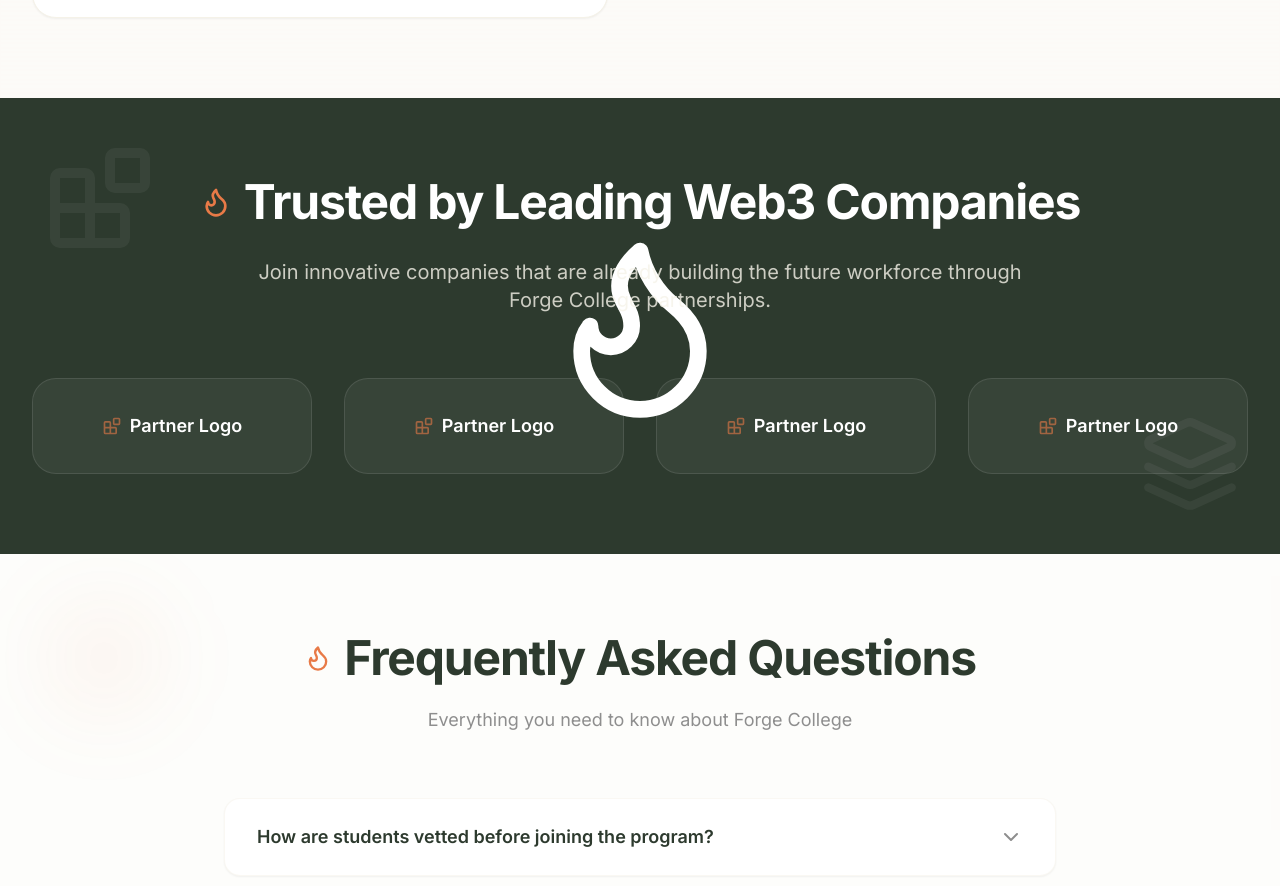
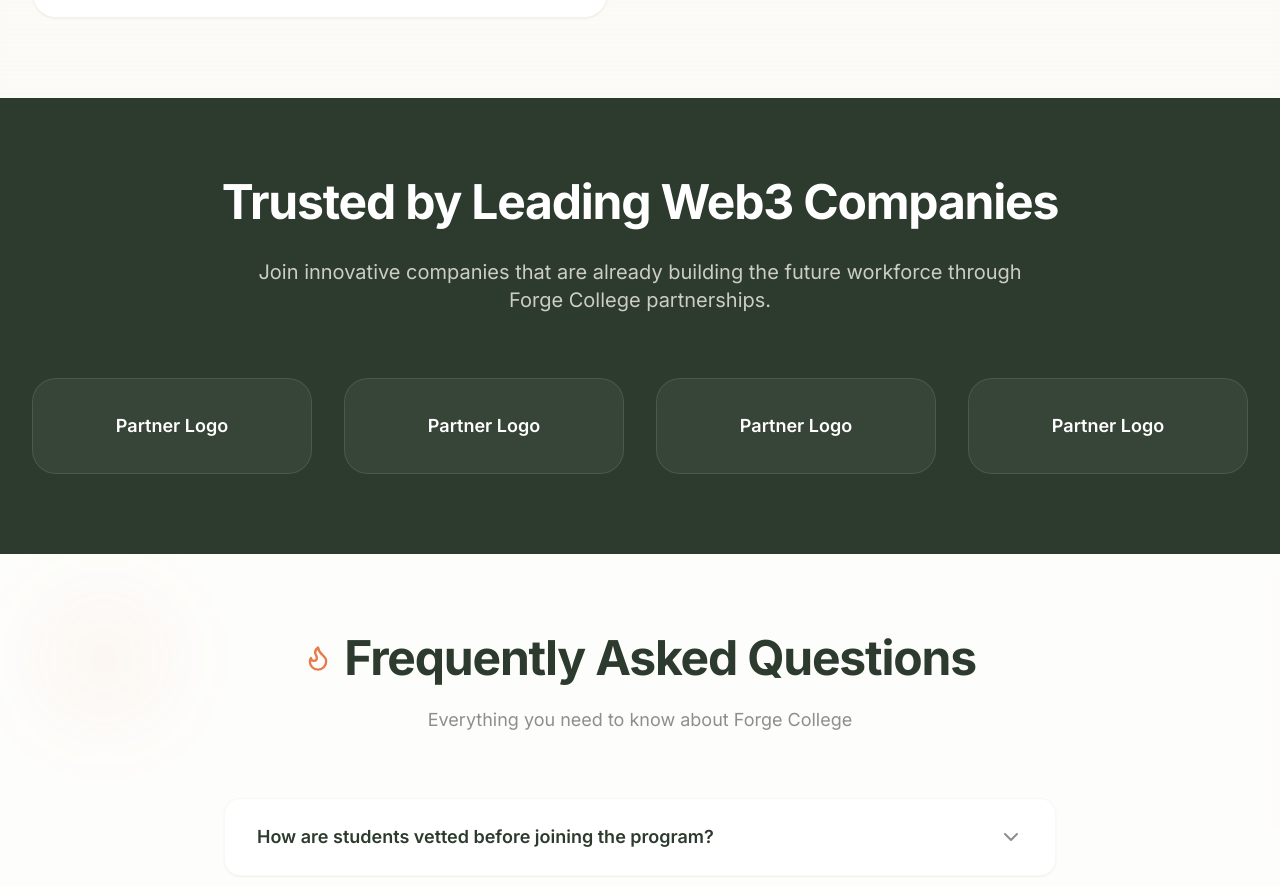
Before and after one commit to arturrod96/forge-college, a React (Vite) app: page /companies in a window 1280 px wide. Shown: the part 2727-3613 px from the top of the page. Built offline with nearby package versions, Linux system fonts and the light colour scheme.

Commit message:
Remove unnecessary icons from section
Removed the flame, data, and blocks icons from the "Trusted by Leading Web3 Companies" section to create a cleaner design.

```diff
--- a/src/pages/Companies.tsx
+++ b/src/pages/Companies.tsx
@@ -318,22 +318,8 @@ const Companies = () => {
 
       {/* Enhanced trusted companies section */}
       <section className="py-20 bg-forge-dark text-white relative overflow-hidden">
-        {/* Decorative background */}
-        <div className="absolute inset-0">
-          <div className="absolute top-10 left-10 opacity-5">
-            <Blocks size={120} className="text-white" />
-          </div>
-          <div className="absolute bottom-10 right-10 opacity-5">
-            <Layers size={100} className="text-white" />
-          </div>
-          <div className="absolute top-1/2 left-1/2 transform -translate-x-1/2 -translate-y-1/2 opacity-3">
-            <Flame size={200} className="text-white" />
-          </div>
-        </div>
-
         <div className="max-w-7xl mx-auto px-6 lg:px-8 text-center relative z-10">
           <div className="flex items-center justify-center gap-3 mb-8">
-            <Flame size={32} className="text-forge-orange" />
             <h2 className="text-4xl lg:text-5xl font-bold tracking-tight">
               Trusted by Leading Web3 Companies
             </h2>
@@ -345,7 +331,6 @@ const Companies = () => {
             {Array.from({ length: 4 }).map((_, i) => (
               <div key={i} className="bg-white/5 rounded-3xl p-8 h-24 flex items-center justify-center border border-white/10 hover:border-forge-orange/30 transition-colors group">
                 <div className="flex items-center gap-2">
-                  <Blocks size={20} className="text-forge-orange opacity-60 group-hover:opacity-100 transition-opacity" />
                   <span className="text-lg font-semibold">Partner Logo</span>
                 </div>
               </div>
```
